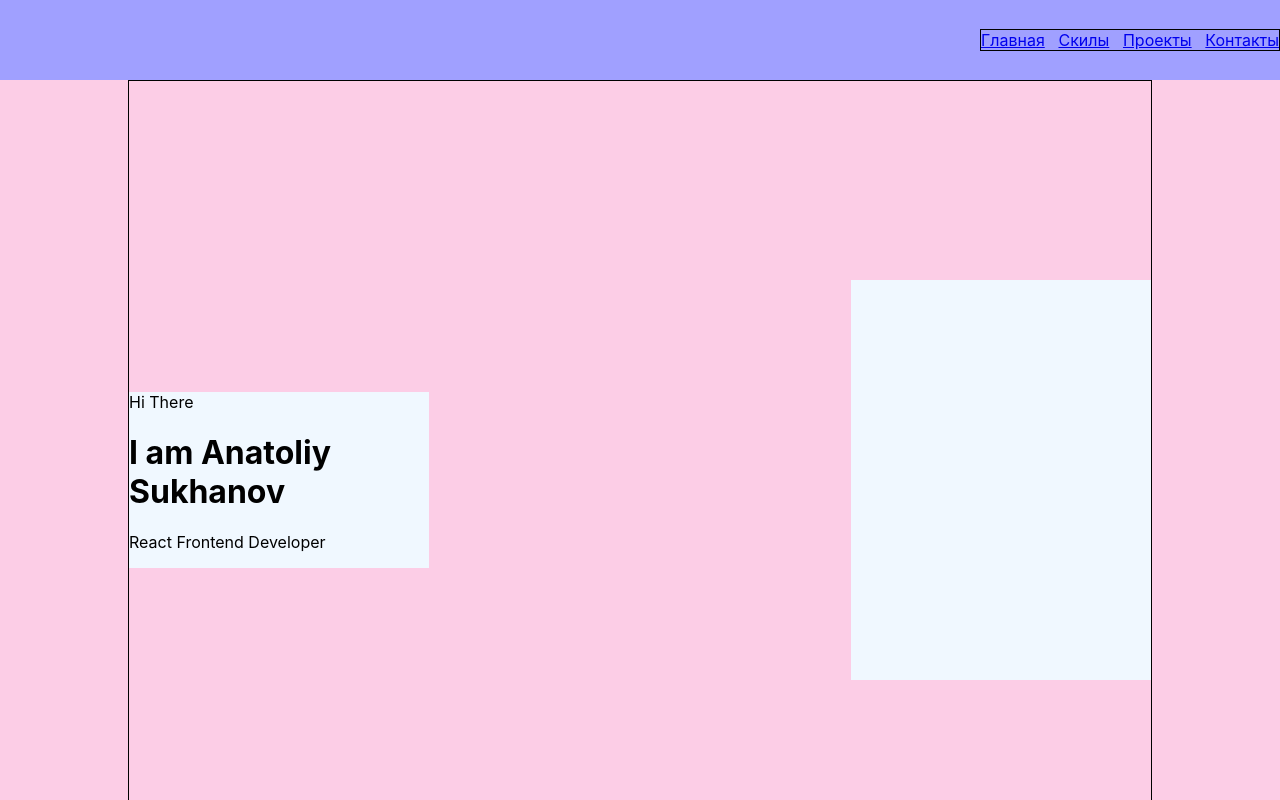
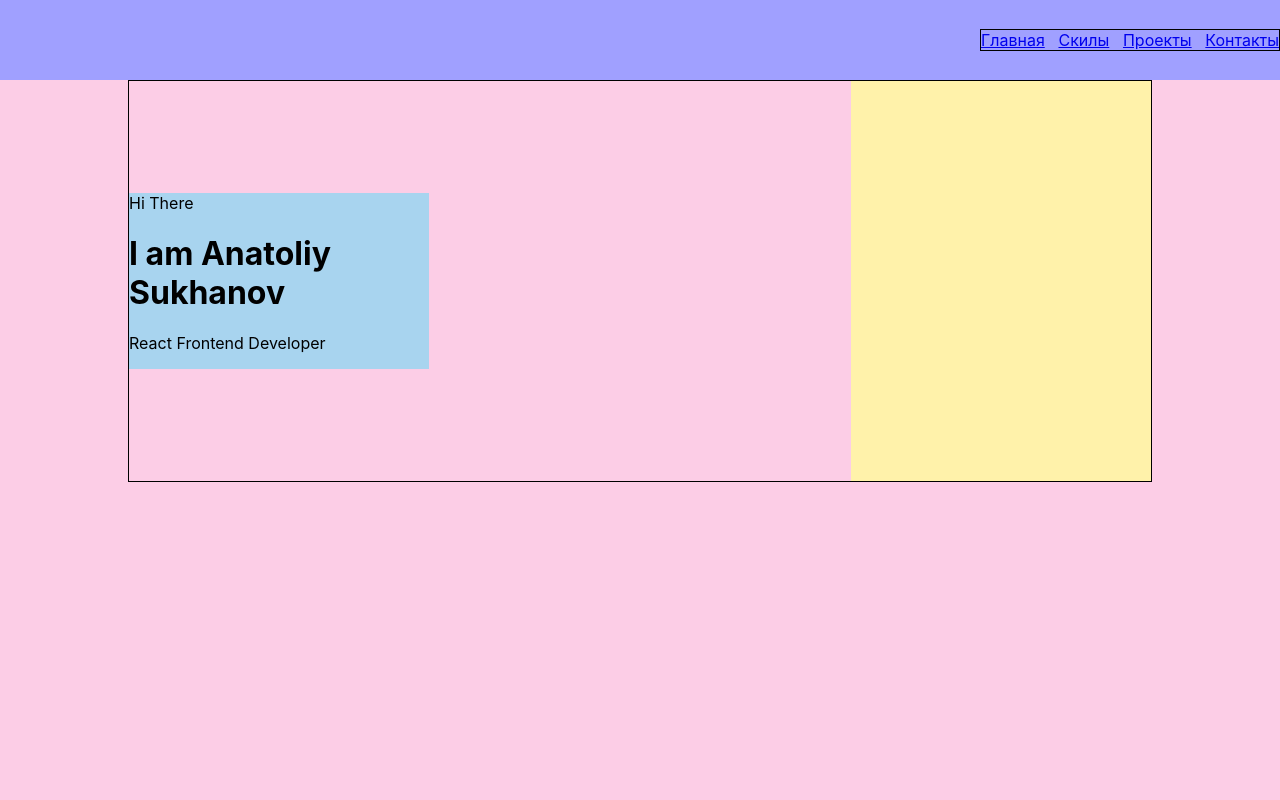
Before and after one commit to anatoliy0707/portfolio, a React (Create React App) app: page / in a window 1280 px wide. Shown: the top 800 px of the page. Built offline with nearby package versions, Linux system fonts and the light colour scheme.

Commit message:
fixed mine block

```diff
--- a/src/main/Main.module.css
+++ b/src/main/Main.module.css
@@ -1,15 +1,15 @@
 .mainBlock {
-    height: 100vh;
+    min-height: 100vh;
     background-color: #fccde6;
 }
 
 .text {
     width: 300px;
-    background-color: aliceblue;
+    background-color: #a8d4ef;
 }
 
 .photo {
     width: 300px;
     height: 400px;
-    background-color: aliceblue;
+    background-color: #fff2aa;
 }
```
